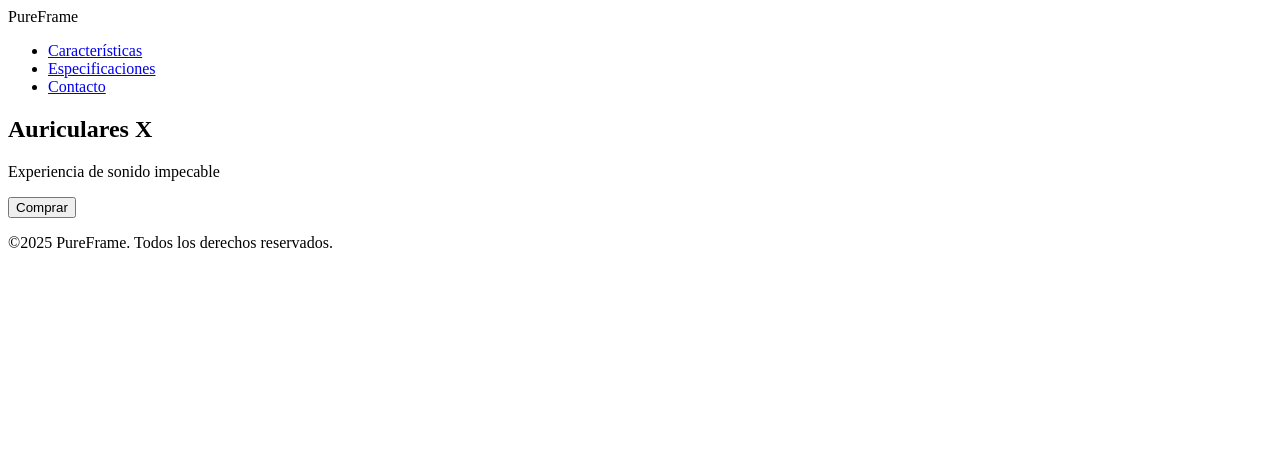
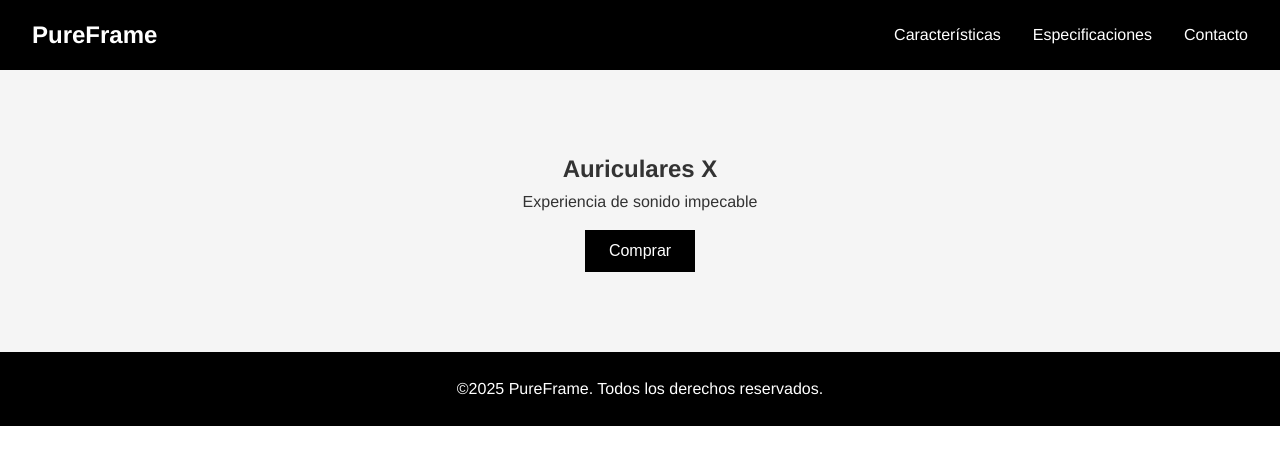
Before and after one commit to RamirezThomasAlan/PureFrame, a plain HTML site: page index.html in a window 1280 px wide. Drawn offline with Linux system fonts and the light colour scheme.

Commit message:
tercer commit

```diff
--- a/index.html
+++ b/index.html
@@ -4,7 +4,7 @@
     <meta charset="UTF-8">
     <meta name="viewport" content="width=device-width, initial-scale=1.0">
     <title>Auriculares Premium | Sonido Épico</title>
-    <link rel="stylesheet" href="css/style.css">
+    <link rel="stylesheet" href="./style.css">
 </head>
 <body>
     <header class="header">
--- /dev/null
+++ b/style.css
@@ -0,0 +1,63 @@
+/* estilo simple por ahora */
+* {
+    margin: 0;
+    padding: 0;
+    box-sizing: border-box;
+}
+
+body {
+    font-family: 'Helvetica Neue', Arial, sans-serif;
+    line-height: 1.6;
+    color: #333;
+}
+
+.header {
+    display: flex;
+    justify-content: space-between;
+    align-items: center;
+    padding: 1rem 2rem;
+    background-color: #000;
+    color: white;
+}
+
+.logo {
+    font-size: 1.5rem;
+    font-weight: bold;
+}
+
+.nav ul {
+    display: flex;
+    list-style: none;
+}
+
+.nav li {
+    margin-left: 2rem;
+}
+
+.nav a {
+    color: white;
+    text-decoration: none;
+}
+
+.hero {
+    text-align: center;
+    padding: 5rem 1rem;
+    background-color: #f5f5f5;
+}
+
+.cta {
+    background-color: #000;
+    color: white;
+    border: none;
+    padding: 0.75rem 1.5rem;
+    font-size: 1rem;
+    cursor: pointer;
+    margin-top: 1rem;
+}
+
+.footer {
+    text-align: center;
+    padding: 1.5rem;
+    background-color: #000;
+    color: white;
+}
```
